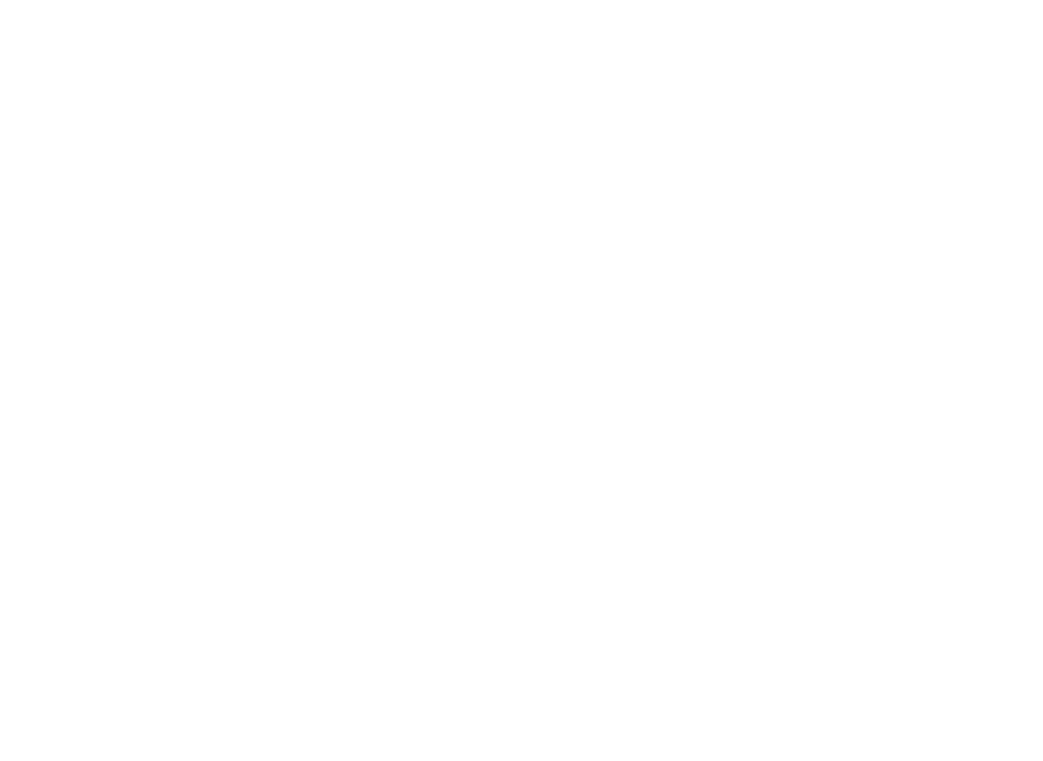
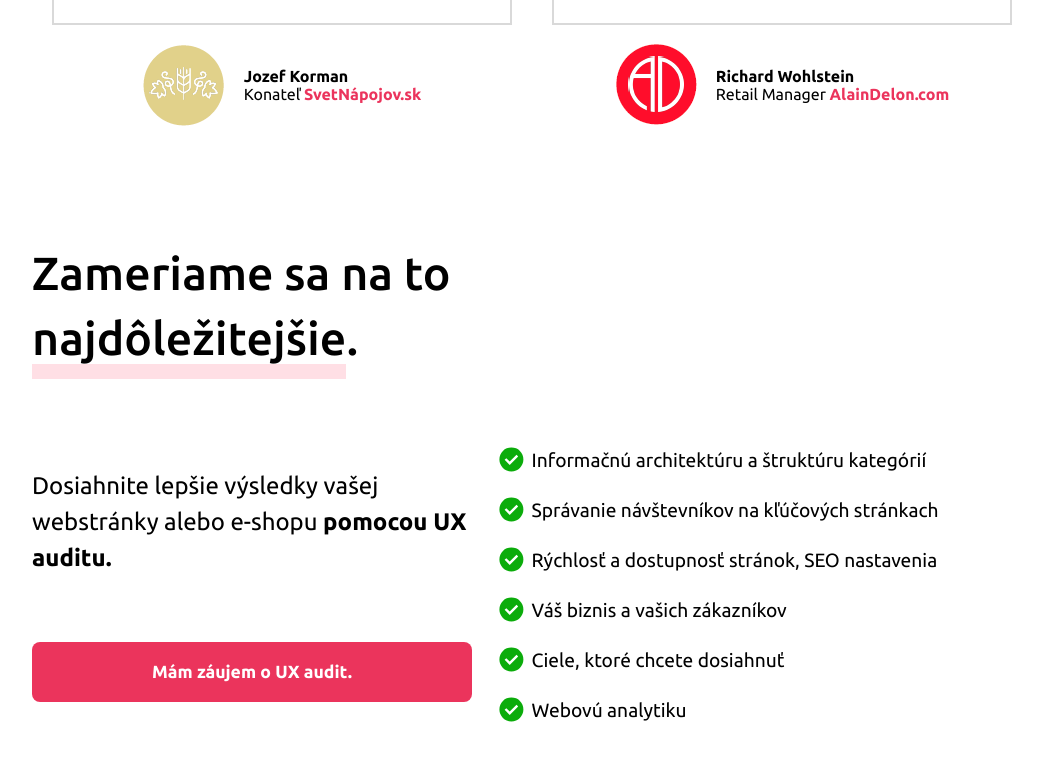
Before and after one commit to adabo4/vueapp, a Nuxt app: page / in a window 1280 px wide. Shown: the part 1651-2412 px from the top of the page, without its empty margins (108-1151 px from the left). Before the commit the page ends 1764 px from the top, so only its background shows below. Built offline with nearby package versions, Linux system fonts and the light colour scheme.

Commit message:
made bottom part of main responsive

```diff
--- a/components/ListComponent.vue
+++ b/components/ListComponent.vue
@@ -46,5 +46,8 @@
 
 .check-icon {
   color: #0bac0b;
+  width: 1.5em; /* Set a fixed width */
+  height: 1.5em; /* Set a fixed height */
+  flex-shrink: 0; /* Prevent shrinking */
 }
 </style>
--- a/components/Main.vue
+++ b/components/Main.vue
@@ -205,6 +205,28 @@
     </div>
   </section> -->
 
+  <div class="main-bottom">
+    <div class="headline-div first">
+      <MainHeadline class="main-headline"
+        >Zameriame sa na to <span>najdôležitejšie</span>.</MainHeadline
+      >
+    </div>
+
+    <div class="main-bottom-left second">
+      <p class="third-p">
+        Dosiahnite lepšie výsledky vašej webstránky alebo e-shopu
+        <strong>pomocou UX auditu.</strong>
+      </p>
+      <div class="main-bottom-third">
+        <Btn height="60px" fontSize="1.1rem">Mám záujem o UX audit.</Btn>
+      </div>
+    </div>
+
+    <div class="list-component third">
+      <ListComponent :items="anotherItems"> </ListComponent>
+    </div>
+  </div>
+
   <!-- <div class="main-bottom">
     <div class="main-bottom-left">
       <div class="headline-div">
@@ -400,36 +422,62 @@
   }
 }
 
+// .main-bottom {
+//   display: flex;
+//   width: 1000px;
+//   margin: 5em auto;
+
+//   span {
+//     border-bottom: 15px rgba(255, 192, 203, 0.5) solid;
+//   }
+
+//   .headline-div {
+//     width: 500px;
+//   }
+
+//   .third-p {
+//     width: 380px;
+//   }
+// }
+
+// .main-bottom-left {
+//   display: flex;
+//   width: 50%;
+//   justify-content: space-between;
+//   flex-direction: column;
+//   gap: 5em;
+// }
+
+// .main-bottom-right {
+//   display: flex;
+//   flex-direction: column;
+//   justify-content: flex-end;
+// }
+
 .main-bottom {
-  display: flex;
+  display: grid;
+  grid-template-columns: auto auto;
+  grid-template-rows: auto auto auto;
   width: 1000px;
-  margin: 5em auto;
+  margin: auto;
+  row-gap: 4em;
 
-  span {
-    border-bottom: 15px rgba(255, 192, 203, 0.5) solid;
+  .first {
+    grid-row: 1 / 2;
+    grid-column: 1 / 2;
+    width: auto;
   }
 
-  .headline-div {
-    width: 500px;
+  .second {
+    grid-row: 2 / 3;
+    display: flex;
+    flex-direction: column;
+    justify-content: space-around;
   }
-
-  .third-p {
-    width: 380px;
+  .third {
+    grid-row: 2 / 3;
+    width: 600px;
   }
-}
-
-.main-bottom-left {
-  display: flex;
-  width: 50%;
-  justify-content: space-between;
-  flex-direction: column;
-  gap: 5em;
-}
-
-.main-bottom-right {
-  display: flex;
-  flex-direction: column;
-  justify-content: flex-end;
 }
 
 @media screen and (max-width: 825px) {
@@ -449,5 +497,57 @@
   .btn {
     width: 50%;
   }
+
+  .main-bottom {
+    grid-template-columns: 1fr;
+    grid-template-rows: 1fr;
+    width: auto;
+    margin: 0 auto;
+    gap: 0;
+
+    .first {
+      h2 {
+        font-size: 2.5em;
+        padding: 0.1em;
+      }
+    }
+    .first,
+    .second,
+    .third,
+    .fourth {
+      padding: 1em;
+      width: 100%;
+    }
+
+    .third,
+    .second {
+      grid-column: 1 / 1;
+    }
+
+    .third {
+      width: auto;
+      margin: auto;
+    }
+
+    .second {
+      grid-row: 3 / 3;
+
+      width: auto;
+      margin: auto;
+
+      p {
+        width: auto;
+        margin: 1em;
+      }
+
+      button {
+        width: 100%;
+        margin: 1em auto;
+      }
+    }
+  }
+
+  @media screen and (max-width: 425px) {
+  }
 }
 </style>
--- a/components/Top.vue
+++ b/components/Top.vue
@@ -79,10 +79,9 @@
 }
 
 .top-grid {
-  display: column;
-  gap: 2em;
+  display: grid;
   width: 1000px;
-  margin: auto;
+  margin: 2em auto;
 }
 
 .headline-div {
@@ -96,10 +95,10 @@
 .tooop,
 .ceeenter,
 .bottooom {
-  margin: auto;
+  margin: 2em auto;
   display: flex;
   justify-content: space-between;
-  margin: 2em 0;
+  width: 100%;
 }
 
 .partners-logo {
@@ -184,10 +183,10 @@
       margin: 1em auto;
       padding: 1em;
 
-      .check-icon {
-        width: 40px;
-        height: 40px;
-      }
+      // .check-icon {
+      //   width: 40px;
+      //   height: 40px;
+      // }
     }
   }
 
```
